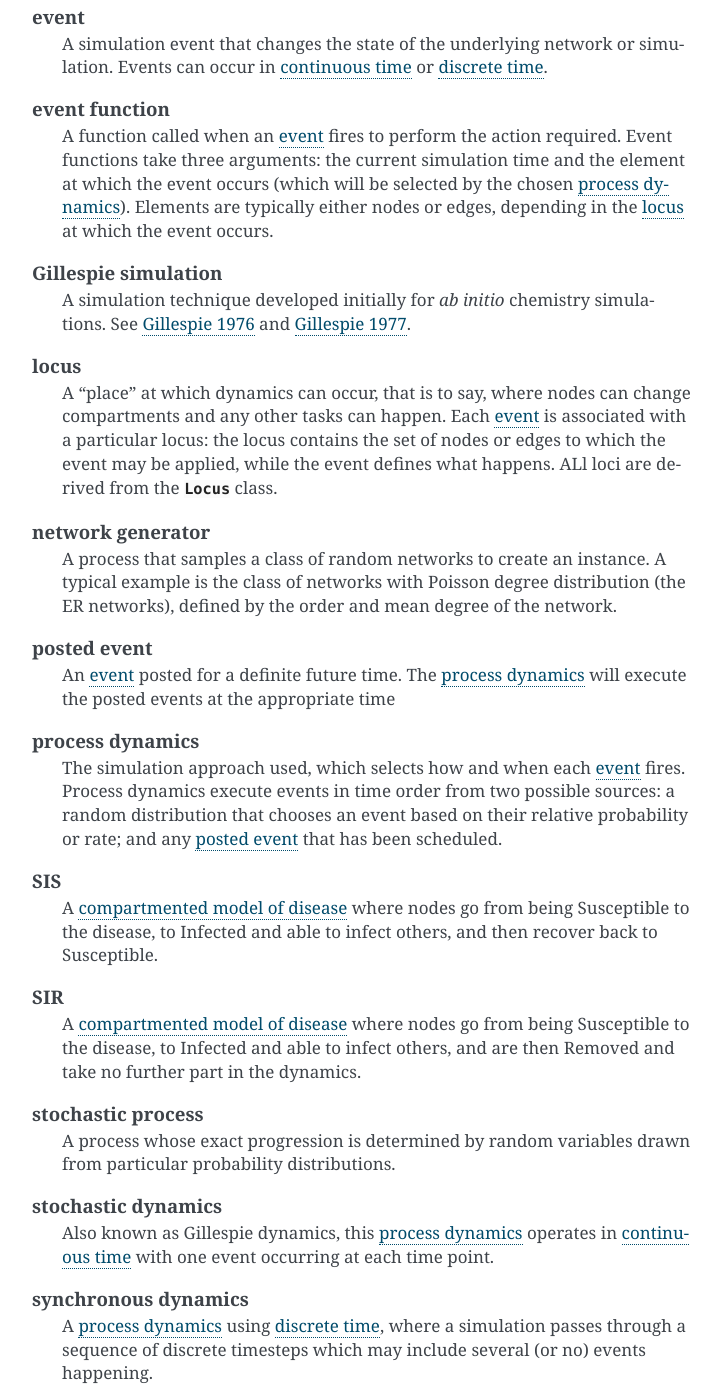
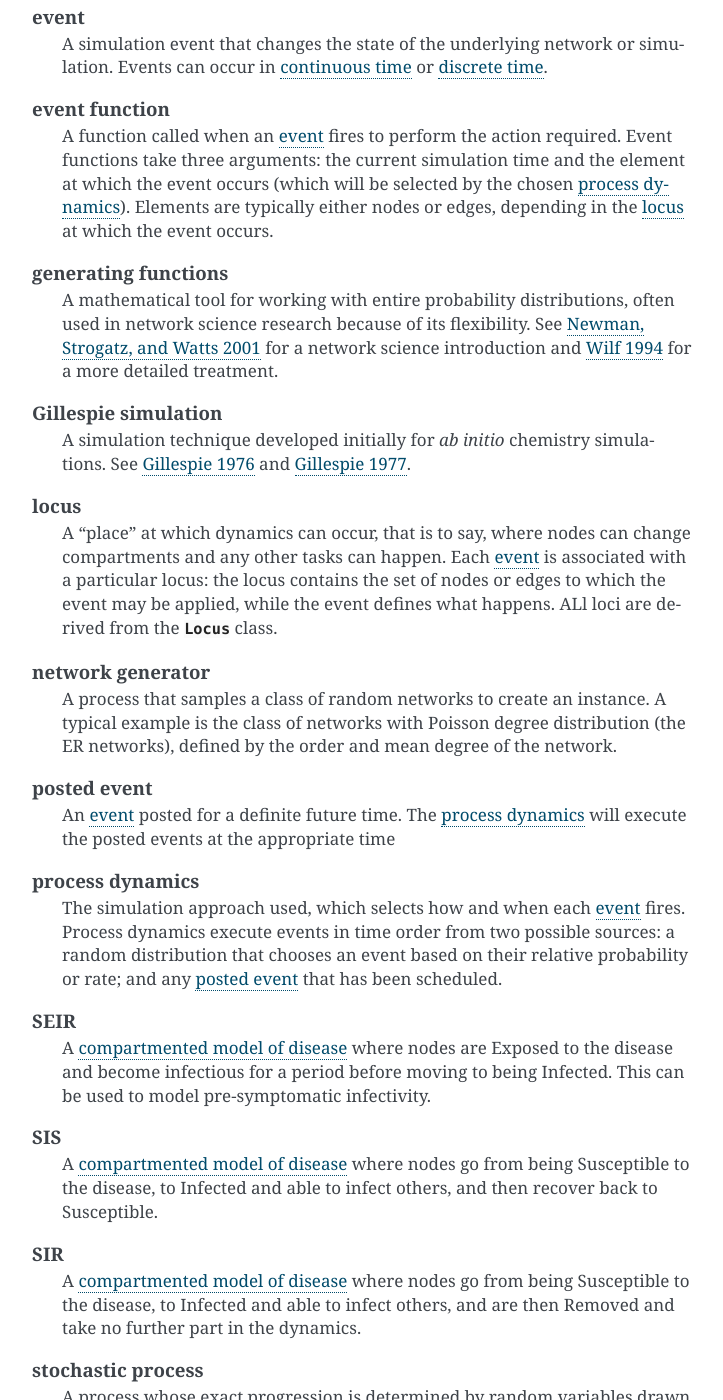
Before and after one commit to simoninireland/epydemic, a Sphinx documentation site: the page built from doc/glossary.rst, in a window 1280 px wide and 1400 px high, scrolled down 1231 px. Shown: the whole window, without its empty margins (388-1111 px from the left). Built offline with Sphinx 7.4.7, drawn with Linux system fonts in a browser that asks for light colours.

Commit message:
Added generating functions

```diff
--- a/doc/glossary.rst
+++ b/doc/glossary.rst
@@ -77,6 +77,13 @@ Glossary
       or edges, depending in the :term:`locus` at which the event
       occurs.
 
+   generating functions
+      A mathematical tool for working with entire probability
+      distributions, often used in network science research because of
+      its flexibility. See :ref:`Newman, Strogatz, and Watts 2001
+      <NSW01>` for a network science introduction and :ref:`Wilf 1994
+      <Wil94>` for a more detailed treatment.
+
    Gillespie simulation
       A simulation technique developed initially for *ab initio*
       chemistry simulations. See :ref:`Gillespie 1976 <Gil76>`
@@ -108,6 +115,12 @@ Glossary
       chooses an event based on their relative probability or rate; and
       any :term:`posted event` that has been scheduled.
 
+   SEIR
+      A :term:`compartmented model of disease` where nodes are Exposed
+      to the disease and become infectious for a period before moving
+      to being Infected. This can be used to model pre-symptomatic
+      infectivity.
+
    SIS
       A :term:`compartmented model of disease` where nodes go from being
       Susceptible to the disease, to Infected and able to infect others,
```
Also changed, not shown: doc/index.rst (+7 -3 lines).
